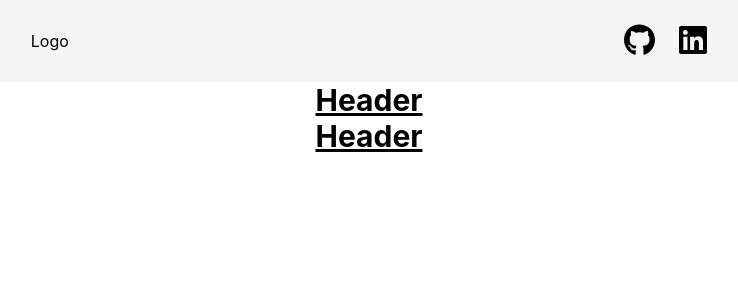
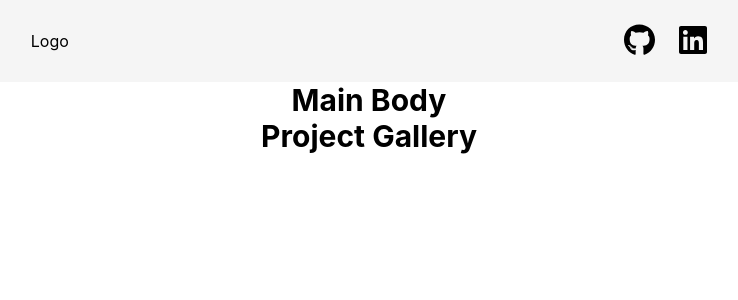
Before and after one commit to bencostas/bencostas.github.io, a React (Create React App) app: page / in a window 1280 px wide. Shown: the top 300 px of the page, without its empty margins (271-1009 px from the left). Built offline with nearby package versions, Linux system fonts and the light colour scheme.

Commit message:
made subtle changes to componenets

```diff
--- a/src/Components/Gallery.tsx
+++ b/src/Components/Gallery.tsx
@@ -2,8 +2,8 @@ import React from "react";
 
 function Gallery() {
     return (
-        <div className="text-3xl font-bold underline">
-            Header
+        <div className="text-3xl font-bold">
+            Project Gallery
         </div>
     );
 }
--- a/src/Components/Header.css
+++ b/src/Components/Header.css
@@ -0,0 +1,3 @@
+.fa-effect:hover {
+    color: rgb(107, 135, 172);
+}
--- a/src/Components/Header.tsx
+++ b/src/Components/Header.tsx
@@ -12,12 +12,12 @@ function Header() {
             <ul className="flex items-center justify-items-center gap-x-6">
             <li>
                 <a href="https://github.com/bencostas">
-                <FontAwesomeIcon icon={faGithub} size='2x'/>
+                <FontAwesomeIcon icon={faGithub} size='2x' className="fa-effect"/>
                 </a>
             </li>
             <li>
                 <a href="https://linkedin.com/in/bencostas">
-                <FontAwesomeIcon icon={faLinkedin} size='2x'/>
+                <FontAwesomeIcon icon={faLinkedin} size='2x' className="fa-effect"/>
                 </a>
             </li>
             </ul>
--- a/src/Components/MainBody.tsx
+++ b/src/Components/MainBody.tsx
@@ -2,8 +2,8 @@ import React from "react";
 
 function MainBody() {
     return (
-        <div className="text-3xl font-bold underline">
-            Header
+        <div className="text-3xl font-bold">
+            Main Body
         </div>
     );
 }
```
